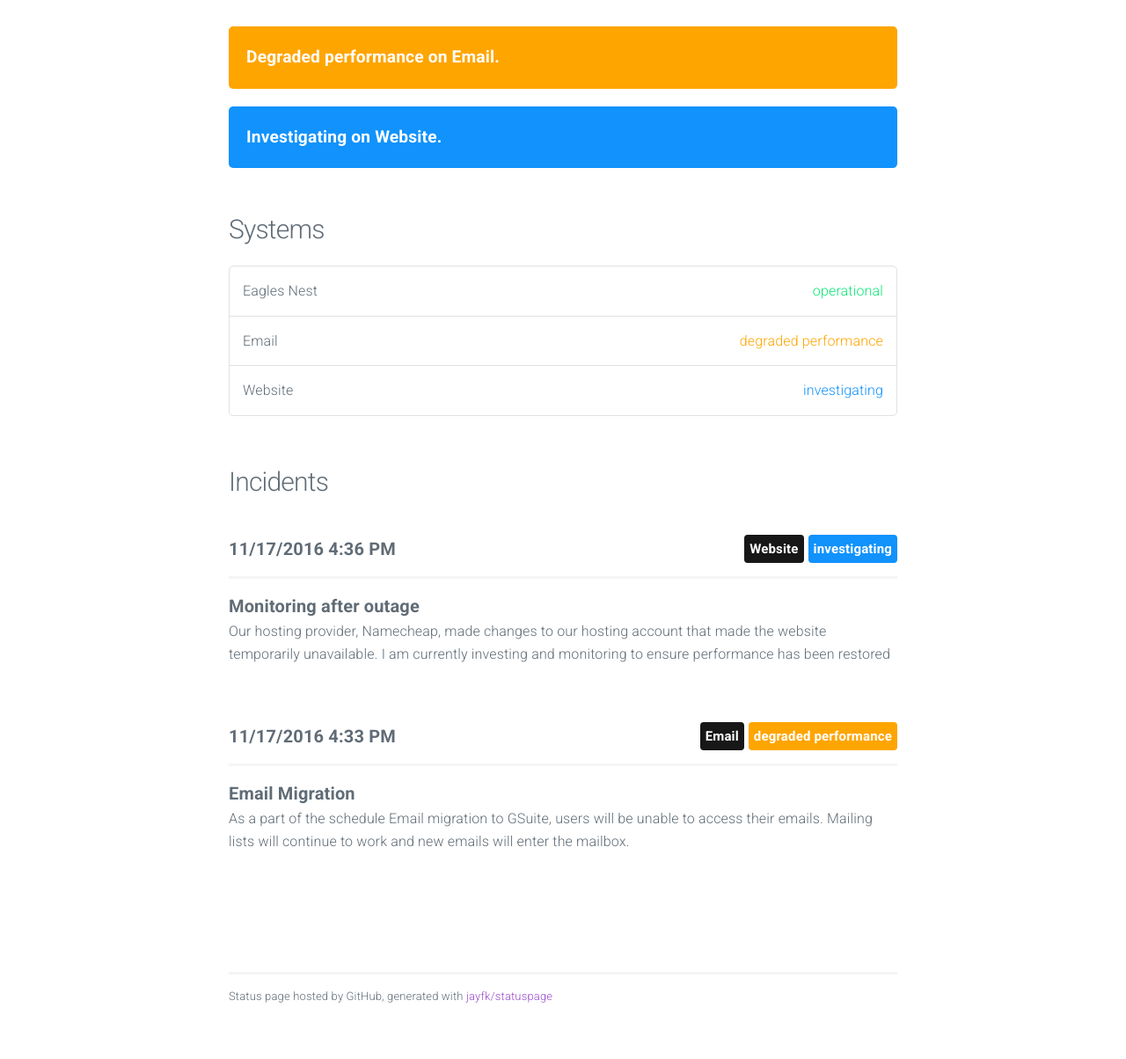
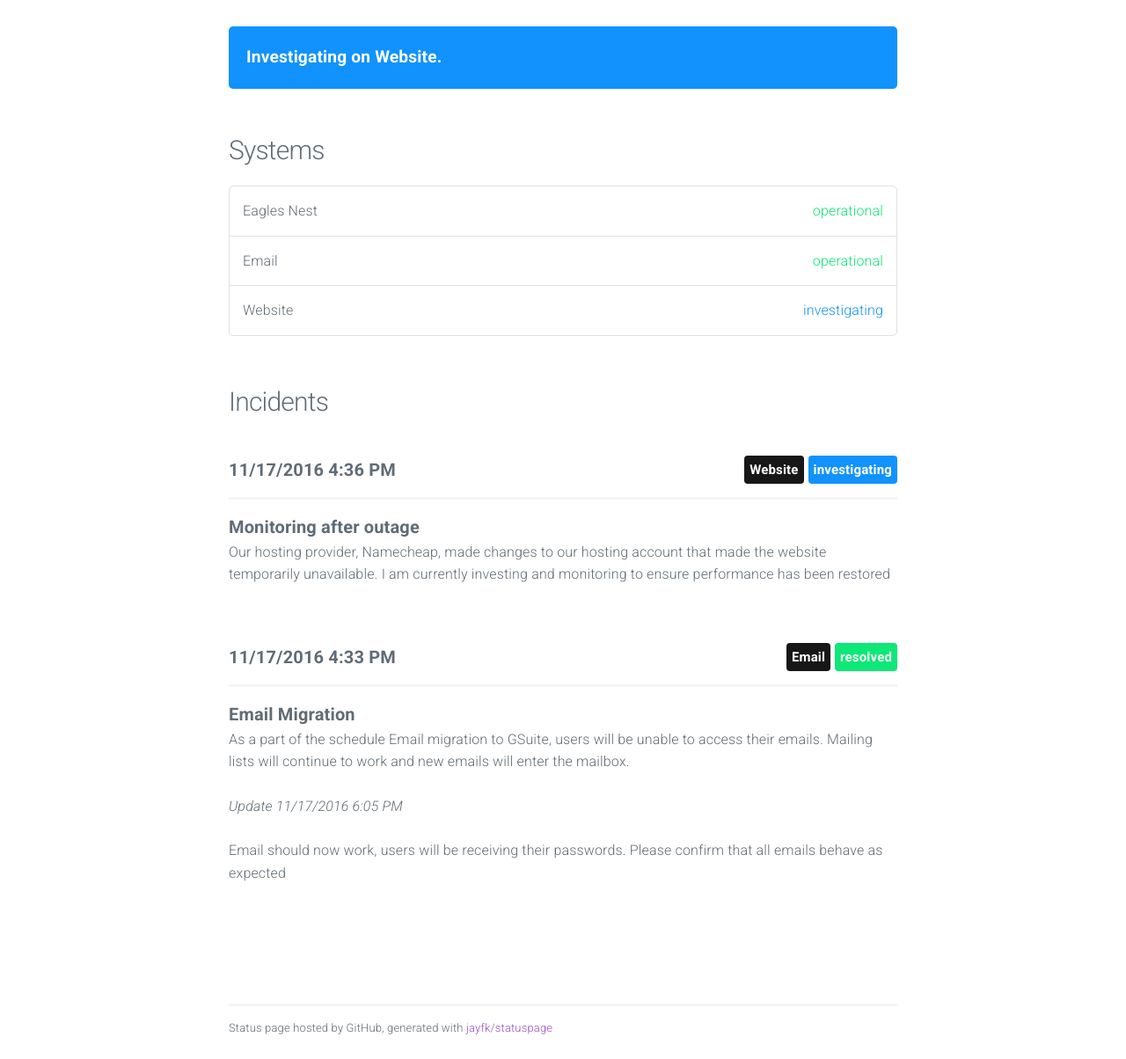
Before and after one commit to EpsilonTauPi/status, a plain HTML site: page index.html in a window 1280 px wide. Shown: the part 55-1259 px from the top of the page at 88% size. Before the commit the page ends 1223 px from the top, so only its background shows below. Drawn offline with nearby package versions, Linux system fonts and the light colour scheme; no server answers.

Commit message:
update index

```diff
--- a/index.html
+++ b/index.html
@@ -30,10 +30,6 @@
 			<section class="container" id="main">
 
 
-					<div class="panel degraded performance">
-						<span data-l10n-id="Degraded-performance">Degraded performance</span> <span data-l10n-id="on">on</span> Email.
-					</div>
-
 					<div class="panel investigating">
 						<span data-l10n-id="Investigating">Investigating</span> <span data-l10n-id="on">on</span> Website.
 					</div>
@@ -48,7 +44,7 @@
 					</li>
 
 					<li>
-						Email <span class="status degraded performance" data-l10n-id="degraded-performance">degraded performance</span>
+						Email <span class="status operational" data-l10n-id="operational">operational</span>
 					</li>
 
 					<li>
@@ -81,7 +77,7 @@
 						<span class="date moment">2016-11-17 16:33:31 UTC</span>
 
 
-							<span class="label degraded performance float-right" data-l10n-id="degraded-performance">degraded performance</span>
+							<span class="label operational float-right" data-l10n-id="resolved">resolved</span>
 
 
 							<span class="label system float-right">Email</span>
@@ -90,6 +86,10 @@
 
 						<span class="title">Email Migration</span>
 						<p>As a part of the schedule Email migration to GSuite, users will be unable to access their emails. Mailing lists will continue to work and new emails will enter the mailbox.</p>
+
+
+							<p><em>Update <span class="moment">2016-11-17 18:05:01 UTC</span></em></p>
+							<p>Email should now work, users will be receiving their passwords. Please confirm that all emails behave as expected</p>
 
 
 					</div>
```
